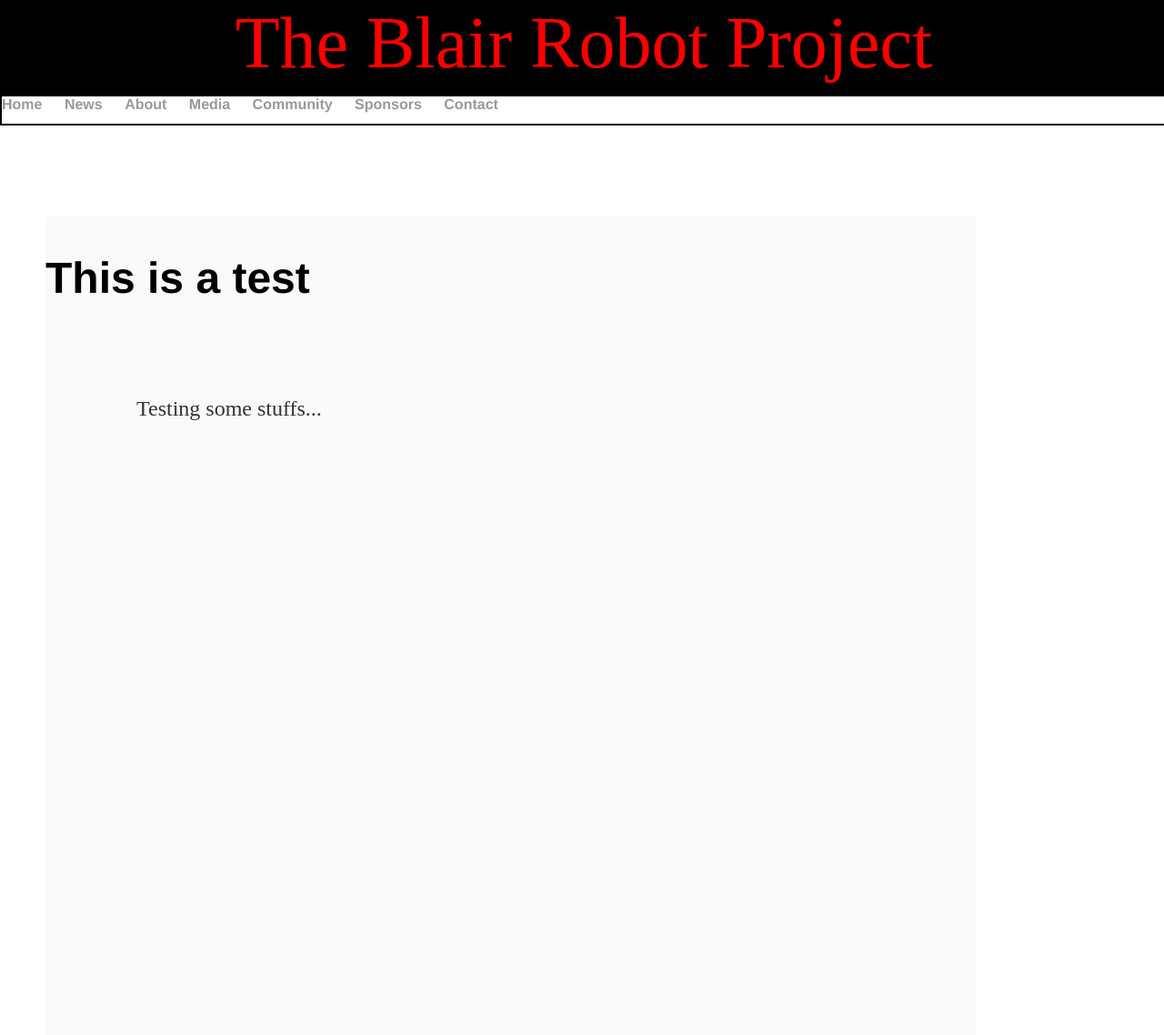
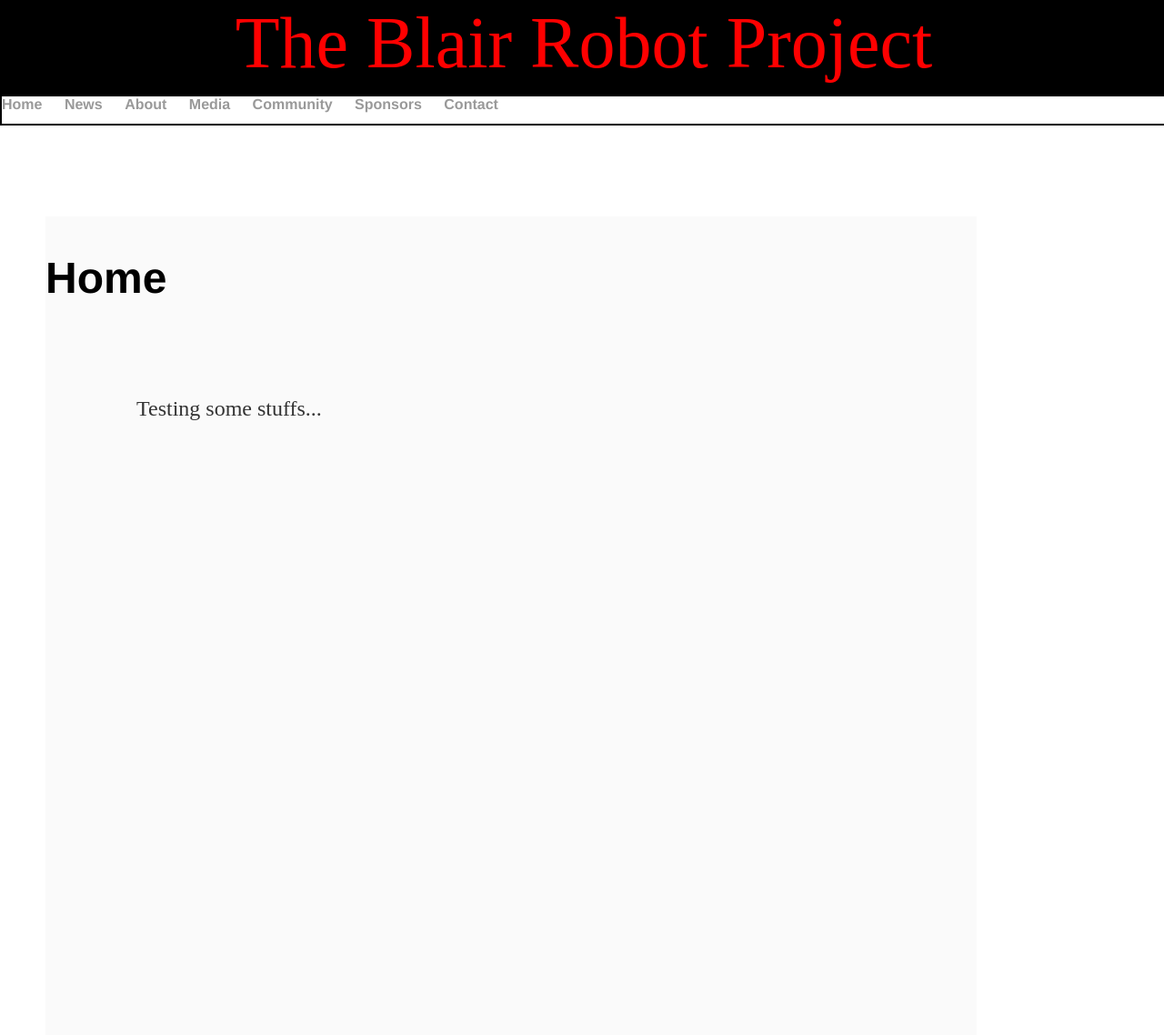
Before and after one commit to mouseythemouse/blair-robot-project.github.io, a Jekyll site: the page built from index.html, in a window 1280 px wide. Shown: the whole page at 91% size. Built offline with Jekyll 4.4.1, drawn with Linux system fonts in a browser that asks for light colours.

Commit message:
Update index.html

```diff
--- a/index.html
+++ b/index.html
@@ -3,6 +3,6 @@ layout: default
 title: Home
 ---
 <div class="home">
-	<h2>This is a test</h2>
+	<h2>Home</h2>
 	<p>Testing some stuffs...</p>
 </div>
```
